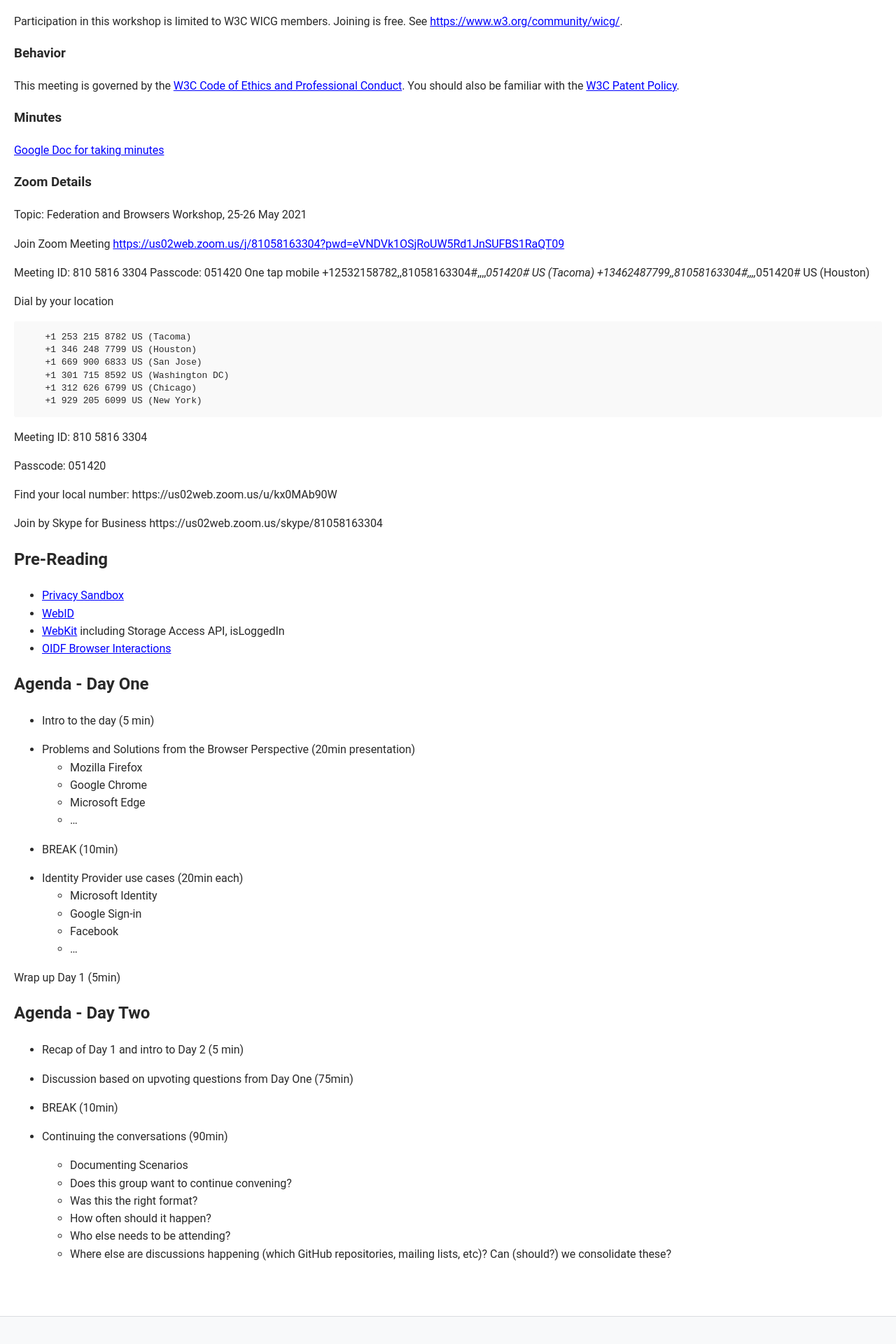
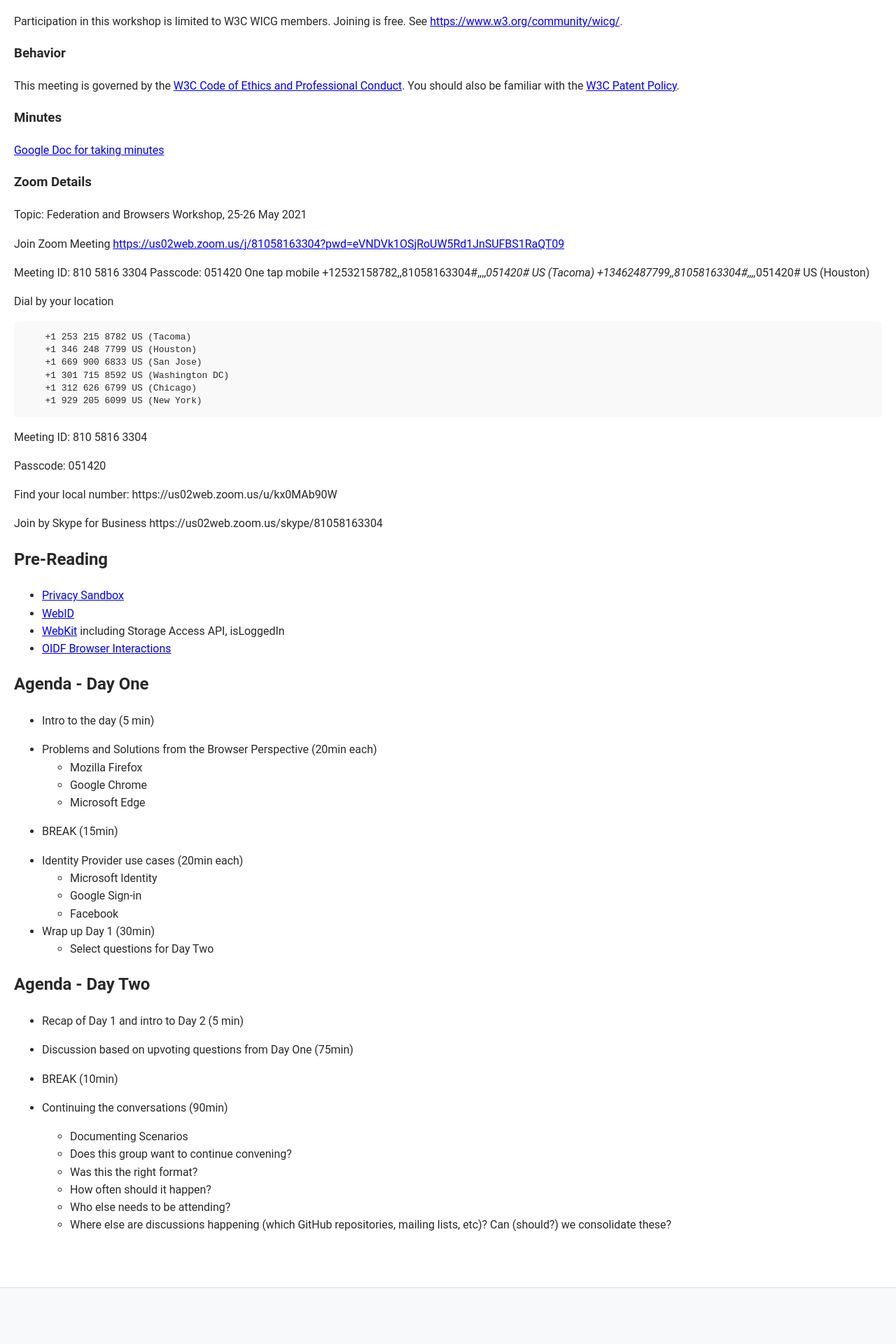
Before and after one commit to w3c-fedid/FedCM, a Jekyll site: the page built from meetings/2021/25-26_May_2021.md, in a window 1280 px wide. Shown: the part 1339-3259 px from the top of the page at 70% size. Built offline with Jekyll 4.4.1, drawn with Linux system fonts in a browser that asks for light colours; some web fonts are replaced; our own code applies the rules of GitHub Pages for plain Markdown files.

Commit message:
Update 25-26_May_2021.md
Updated details

```diff
--- a/meetings/2021/25-26_May_2021.md
+++ b/meetings/2021/25-26_May_2021.md
@@ -90,22 +90,20 @@
 
 * Intro to the day (5 min)
 
-
-* Problems and Solutions from the Browser Perspective (20min presentation)
+* Problems and Solutions from the Browser Perspective (20min each)
 	* Mozilla Firefox
 	* Google  Chrome
 	* Microsoft Edge
-	* ...
 
-* BREAK (10min)
+* BREAK (15min)
 
 * Identity Provider use cases (20min each)
 	* Microsoft Identity
 	* Google Sign-in
 	* Facebook
-	* ...
 
-Wrap up Day 1 (5min)
+* Wrap up Day 1 (30min)
+   * Select questions for Day Two
 
 
 ## Agenda - Day Two
```
